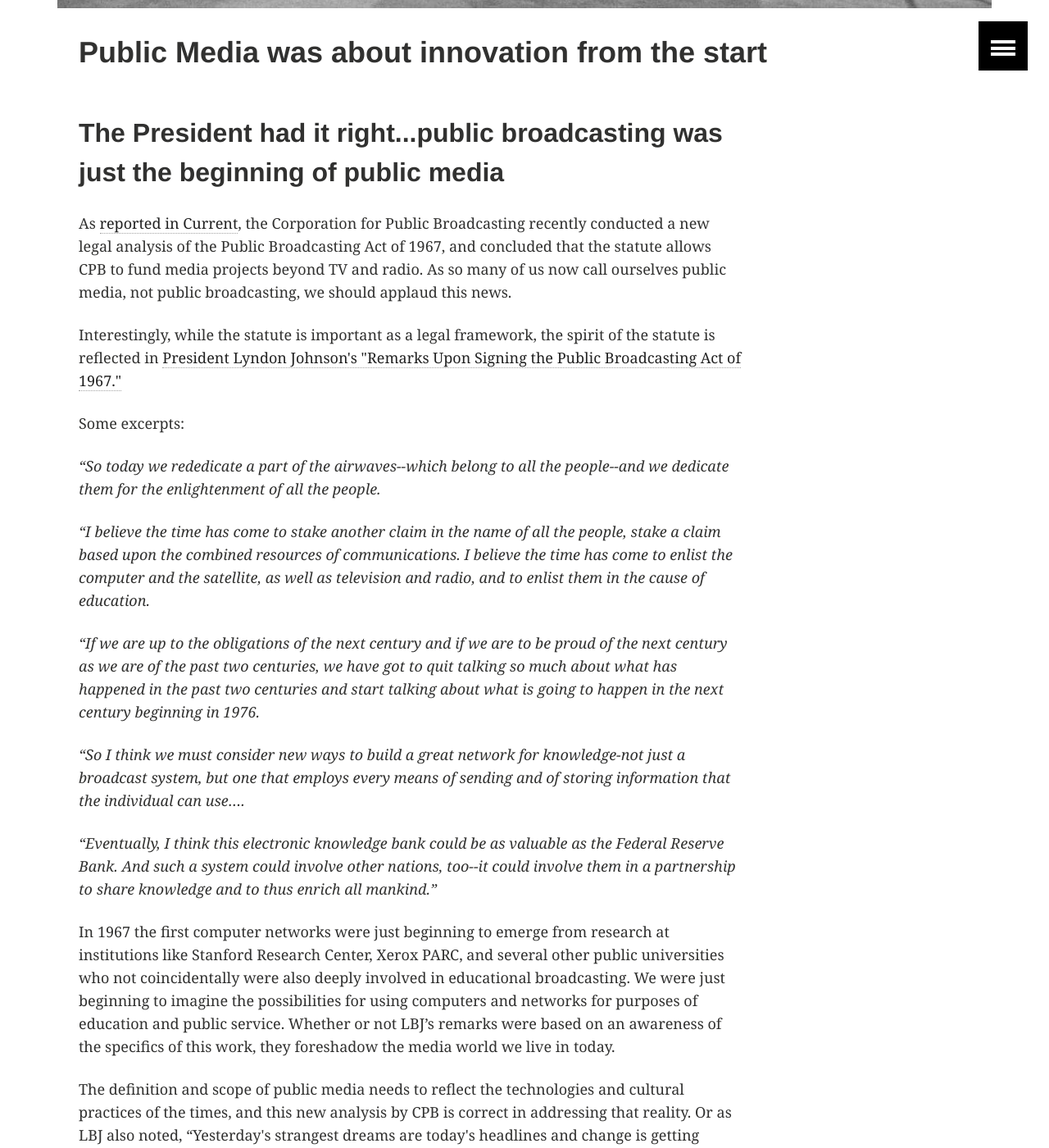
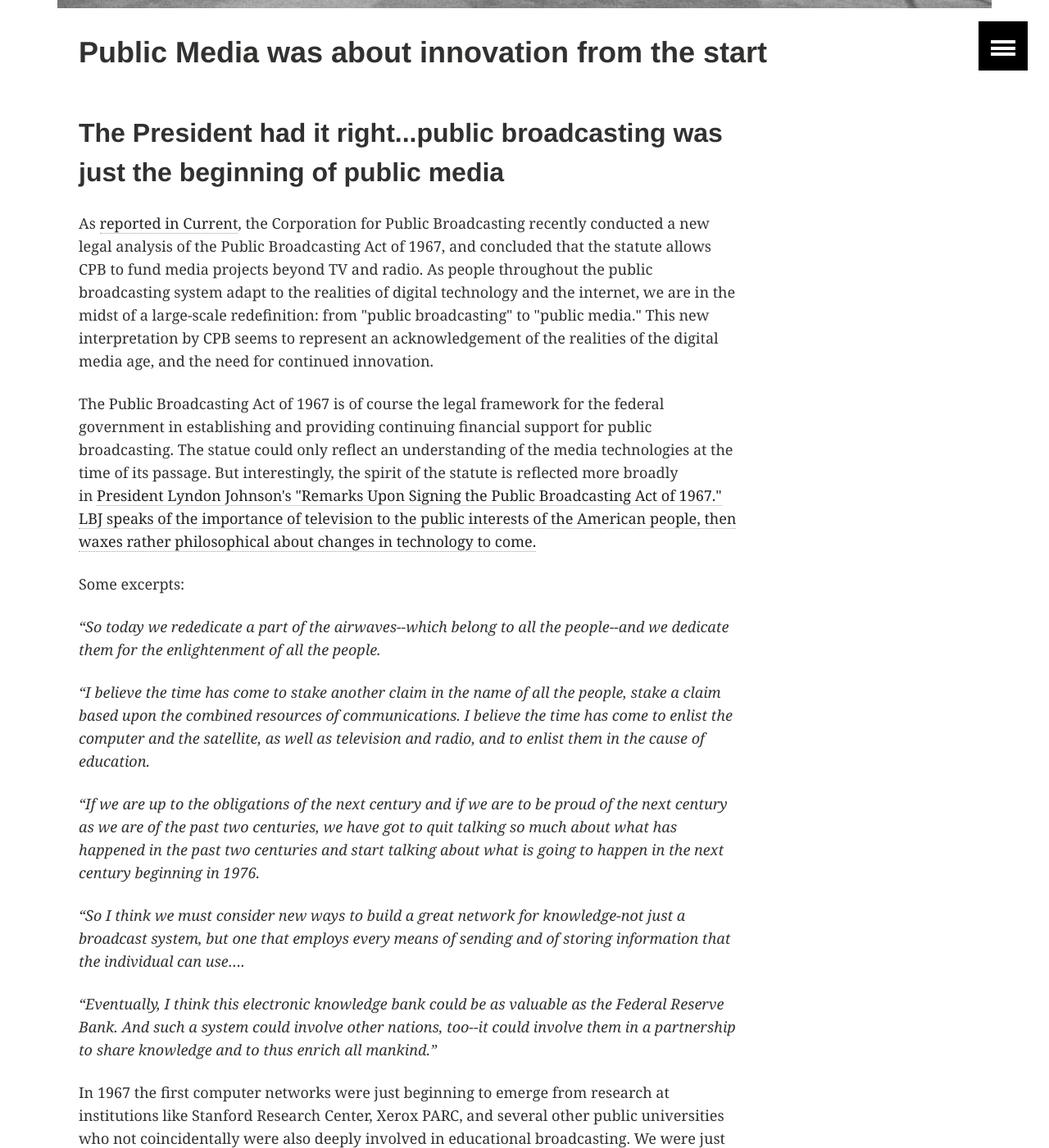
Before and after one commit to jackbrighton/jackbrighton.github.io, a Jekyll site: the page built from _posts/2015-04-23-public-media-innovation.html, in a window 1280 px wide and 1400 px high, scrolled down 743 px. Shown: the whole window at 82% size. Built offline with Jekyll 4.4.1, drawn with Linux system fonts in a browser that asks for light colours; some of the changed text lies outside the part shown.

Commit message:
edit public media post

```diff
--- a/_posts/2015-04-23-public-media-innovation.html
+++ b/_posts/2015-04-23-public-media-innovation.html
@@ -15,8 +15,8 @@
 
 <h2>The President had it right...public broadcasting was just the beginning of public media</h2>
 
-<p>As <a href="http://current.org/2015/04/cpb-finds-room-for-media-innovation-in-1967-public-broadcasting-act/">reported in Current</a>, the Corporation for Public Broadcasting recently conducted a new legal analysis of the Public Broadcasting Act of 1967, and concluded that the statute allows CPB to fund media projects beyond TV and radio. As so many of us now call ourselves public media, not public broadcasting, we should applaud this news.</p>
-<p>Interestingly, while the statute is important as a legal framework, the spirit of the statute is reflected in <a href="http://www.presidency.ucsb.edu/ws/?pid=28532">President Lyndon Johnson's "Remarks Upon Signing the Public Broadcasting Act of 1967."</a></p>
+<p>As <a href="http://current.org/2015/04/cpb-finds-room-for-media-innovation-in-1967-public-broadcasting-act/">reported in Current</a>, the Corporation for Public Broadcasting recently conducted a new legal analysis of the Public Broadcasting Act of 1967, and concluded that the statute allows CPB to fund media projects beyond TV and radio. As people throughout the public broadcasting system adapt to the realities of digital technology and the internet, we are in the midst of a large-scale redefinition: from "public broadcasting" to "public media." This new interpretation by CPB seems to represent an acknowledgement of the realities of the digital media age, and the need for continued innovation. </p>
+<p>The Public Broadcasting Act of 1967 is of course the legal framework for the federal government in establishing and providing continuing financial support for public broadcasting. The statue could only reflect an understanding of the media technologies at the time of its passage. But interestingly, the spirit of the statute is reflected more broadly in <a href="http://www.presidency.ucsb.edu/ws/?pid=28532">President Lyndon Johnson's "Remarks Upon Signing the Public Broadcasting Act of 1967." LBJ speaks of the importance of television to the public interests of the American people, then waxes rather philosophical about changes in technology to come. </a></p>
 <p>Some excerpts:</p>
 <p><em>“So today we rededicate a part of the airwaves--which belong to all the people--and we dedicate them for the enlightenment of all the people.</em></p>
 <p><em>“I believe the time has come to stake another claim in the name of all the people, stake a claim based upon the combined resources of communications. I believe the time has come to enlist the computer and the satellite, as well as television and radio, and to enlist them in the cause of education.</em></p>
@@ -24,4 +24,4 @@
 <p><em>“So I think we must consider new ways to build a great network for knowledge-not just a broadcast system, but one that employs every means of sending and of storing information that the individual can use….</em></p>
 <p><em>“Eventually, I think this electronic knowledge bank could be as valuable as the Federal Reserve Bank. And such a system could involve other nations, too--it could involve them in a partnership to share knowledge and to thus enrich all mankind.”</em></p>
 <p>In 1967 the first computer networks were just beginning to emerge from research at institutions like Stanford Research Center, Xerox PARC, and several other public universities who not coincidentally were also deeply involved in educational broadcasting. We were just beginning to imagine the possibilities for using computers and networks for purposes of education and public service. Whether or not LBJ’s remarks were based on an awareness of the specifics of this work, they foreshadow the media  world we live in today.</p>
-<p>The definition and scope of public media needs to reflect the technologies and cultural practices of the times, and this new analysis by CPB is correct in addressing that reality. Or as LBJ also noted, “Yesterday's strangest dreams are today's headlines and change is getting swifter every moment.”</p>
+<p>The definition and scope of public media needs to reflect the technologies and cultural practices of the times, and this analysis by CPB is an important step in formally addressing that reality. Or as LBJ put it, “Yesterday's strangest dreams are today's headlines and change is getting swifter every moment.”</p>
```
